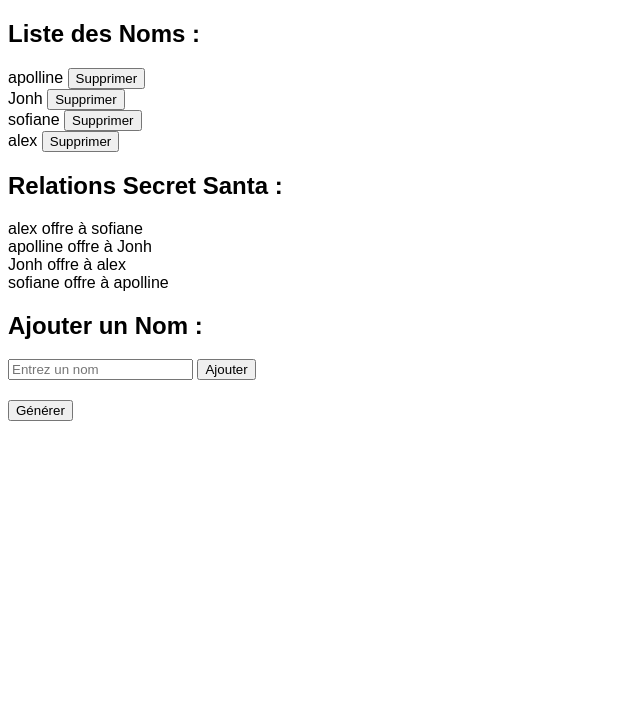
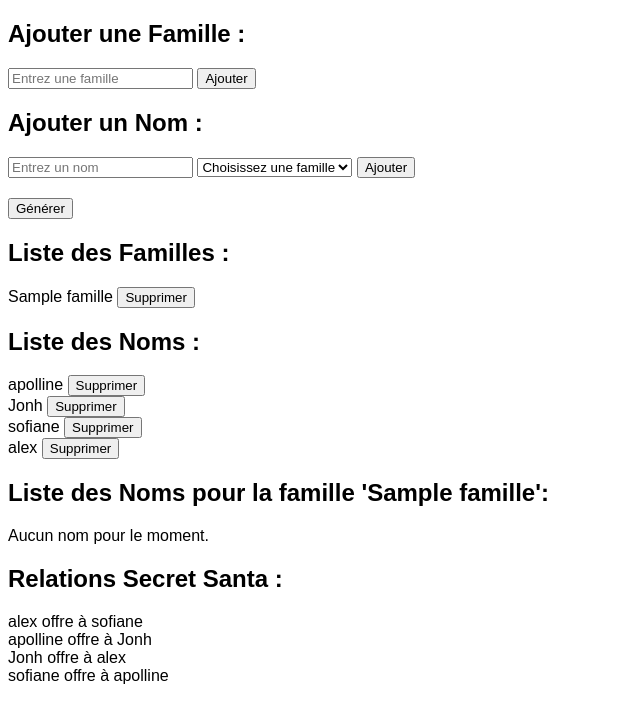
Before and after one commit to MathieuKer/secret_santa_quick, a PHP site: page / in a window 1280 px wide. Shown: the top 723 px of the page, without its empty margins (0-640 px from the left). Run offline with PHP 8.4, Linux system fonts and the light colour scheme; data comes from the database, SQL or seed files in the repository; tables that the repository leaves empty hold one stand-in row (values such as "Sample post").

Commit message:
organisation projet en plusieurs fichier. début de mise en place concept de famille

```diff
--- /dev/null
+++ b/conn1.php
@@ -0,0 +1,14 @@
+<?php
+// Connexion à la base de données
+$servername = "localhost";
+$username = "root";
+$password = "root";
+$dbname = "secret_santa";
+
+$conn = new mysqli($servername, $username, $password, $dbname);
+
+if ($conn->connect_error) {
+    die("La connexion a échoué : " . $conn->connect_error);
+}
+
+?>
--- /dev/null
+++ b/constructor.php
@@ -0,0 +1,70 @@
+<?php
+
+require_once 'functions.php';
+
+
+// Traitement pour associer un nouveau nom à une famille
+if ($_SERVER["REQUEST_METHOD"] == "POST" && !empty($_POST["new_name"]) && isset($_POST["selected_family"])) {
+    $new_name = $_POST["new_name"];
+    $selected_family = $_POST["selected_family"];
+
+    // Vérifier si le nom n'existe pas déjà
+    $sql_check = "SELECT COUNT(*) as count FROM personne WHERE nom = '$new_name'";
+    $result_check = $conn->query($sql_check);
+    $row_check = $result_check->fetch_assoc();
+    $count = $row_check['count'];
+
+    if ($count == 0) {
+        // Insertion du nouveau nom avec l'id de la famille dans la table `personne`
+        $sql = "INSERT INTO personne (nom, id_famille) VALUES ('$new_name', '$selected_family')";
+        $conn->query($sql);
+    }
+
+    // Appeler la fonction de mélange des noms
+    RandomizeNames($conn);
+}
+
+if ($_SERVER["REQUEST_METHOD"] == "POST" && !empty($_POST["new_family"])) {
+    // Récupération de la famille entrée dans le formulaire
+    $new_family = $_POST["new_family"];
+
+    // Vérifier si le nom n'existe pas déjà
+    $sql_check = "SELECT COUNT(*) as count FROM famille WHERE nom_famille = '$new_family'";
+    $result = $conn->query($sql_check);
+    $row = $result->fetch_assoc();
+    $count = $row['count'];
+
+    if ($count == 0) {
+        // Insertion de la nouvelle famille dans la table `famille`
+        $sql = "INSERT INTO famille (nom_famille) VALUES ('$new_family')";
+        $conn->query($sql);
+    }
+
+    RandomizeNames($conn);
+}
+
+// Suppression d'un nom si le bouton "Supprimer" est cliqué
+if ($_SERVER["REQUEST_METHOD"] == "POST" && isset($_POST["delete_name"])) {
+    $delete_name = $_POST["delete_name"];
+    $sql_delete = "DELETE FROM personne WHERE nom = '$delete_name'";
+    $conn->query($sql_delete);
+
+    RandomizeNames($conn);
+}
+
+// Suppression d'une famille si le bouton "Supprimer" est cliqué
+if ($_SERVER["REQUEST_METHOD"] == "POST" && isset($_POST["delete_family"])) {
+    $delete_family = $_POST["delete_family"];
+    $sql_delete = "DELETE FROM famille WHERE nom_famille = '$delete_family'";
+    $conn->query($sql_delete);
+
+    RandomizeNames($conn);
+}
+
+if ($_SERVER["REQUEST_METHOD"] == "POST" && isset($_POST["generate"])) {
+    // Suppression des données de la table `relation_secret_santa`
+    RandomizeNames($conn);
+}
+
+
+?>
--- /dev/null
+++ b/functions.php
@@ -0,0 +1,28 @@
+<?php
+
+function RandomizeNames($conn){
+    $sql_truncate = "TRUNCATE TABLE relation_secret_santa";
+    $conn->query($sql_truncate);
+
+    // Récupération de tous les noms de la table `personne`
+    $sql_select = "SELECT nom FROM personne";
+    $result = $conn->query($sql_select);
+
+    $names = [];
+    while ($row = $result->fetch_assoc()) {
+        $names[] = $row["nom"];
+    }
+
+    shuffle($names);
+
+    // Création des nouvelles relations Secret Santa
+    $numNames = count($names);
+    for ($i = 0; $i < $numNames; $i++) {
+        $id_giver = $names[$i];
+        $id_receiver = $names[($i + 1) % $numNames]; // Assurez-vous qu'une personne ne s'offre pas un cadeau à elle-même
+        $sql_insert = "INSERT INTO relation_secret_santa (id_giver, id_receiver) VALUES ('$id_giver', '$id_receiver')";
+        $conn->query($sql_insert);
+    }
+}
+
+?>
--- a/index.php
+++ b/index.php
@@ -1,3 +1,9 @@
+<?php
+    require_once 'conn1.php';
+    require_once 'constructor.php';
+
+?>
+
 <!DOCTYPE html>
 <html>
 <head>
@@ -17,45 +23,64 @@
 </head>
 <body>
 
+<h2>Ajouter une Famille :</h2>
+<form method="post" action="<?php echo htmlspecialchars($_SERVER["PHP_SELF"]); ?>">
+    <input type="text" name="new_family" placeholder="Entrez une famille" required>
+    <input type="submit" value="Ajouter">
+</form>
+
+<h2>Ajouter un Nom :</h2>
+<form method="post" action="<?php echo htmlspecialchars($_SERVER["PHP_SELF"]); ?>">
+    <input type="text" name="new_name" placeholder="Entrez un nom" required>
+
+    <!-- Ajout de la dropdownlist pour sélectionner une famille -->
+    <select name="selected_family" required>
+        <option value="" disabled selected>Choisissez une famille</option>
+        <?php
+            // Récupération de toutes les familles de la table `famille`
+            $sql_select_families = "SELECT id_famille, nom_famille FROM famille";
+            $result_families = $conn->query($sql_select_families);
+
+            while ($row_family = $result_families->fetch_assoc()) {
+                echo "<option value='" . $row_family["id_famille"] . "'>" . $row_family["nom_famille"] . "</option>";
+            }
+        ?>
+    </select>
+
+    <?php
+    // Vérifier si des familles existent avant d'afficher le bouton "Ajouter un Nom"
+    $sql_check_families = "SELECT COUNT(*) as count FROM famille";
+    $result_check_families = $conn->query($sql_check_families);
+    $row_check_families = $result_check_families->fetch_assoc();
+    $count_families = $row_check_families['count'];
+
+    if ($count_families > 0) {
+        echo '<input type="submit" value="Ajouter">';
+    } else {
+        echo '<input type="submit" value="Ajouter" disabled>';
+    }
+    ?>
+</form>
+
+<form method="post" action="<?php echo htmlspecialchars($_SERVER["PHP_SELF"]); ?>">
+    <input type="submit" name="generate" value="Générer">
+</form>
+
 <?php
-// Connexion à la base de données
-$servername = "localhost";
-$username = "root";
-$password = "";
-$dbname = "secret_santa";
 
-$conn = new mysqli($servername, $username, $password, $dbname);
+// Récupération de toutes les familles de la table `famille`
+$sql_select = "SELECT nom_famille FROM famille";
+$result = $conn->query($sql_select);
 
-if ($conn->connect_error) {
-    die("La connexion a échoué : " . $conn->connect_error);
-}
-
-if ($_SERVER["REQUEST_METHOD"] == "POST" && !empty($_POST["new_name"])) {
-    // Récupération du nom entré dans le formulaire
-    $new_name = $_POST["new_name"];
-
-    // Vérifier si le nom n'existe pas déjà
-    $sql_check = "SELECT COUNT(*) as count FROM personne WHERE nom = '$new_name'";
-    $result = $conn->query($sql_check);
-    $row = $result->fetch_assoc();
-    $count = $row['count'];
-
-    if ($count == 0) {
-        // Insertion du nouveau nom dans la table `personne`
-        $sql = "INSERT INTO personne (nom) VALUES ('$new_name')";
-        $conn->query($sql);
+if ($result->num_rows > 0) {
+    echo "<h2>Liste des Familles :</h2>";
+    echo "<ul>";
+    while ($row = $result->fetch_assoc()) {
+        echo "<li>" . $row["nom_famille"] . " <form method='post' action='".htmlspecialchars($_SERVER["PHP_SELF"])."' style='display:inline'><input type='hidden' name='delete_family' value='" . $row["nom_famille"] . "'><input type='submit' value='Supprimer'></form></li>";
     }
-
-    RandomizeNames($conn);
-}
-
-// Suppression d'un nom si le bouton "Supprimer" est cliqué
-if ($_SERVER["REQUEST_METHOD"] == "POST" && isset($_POST["delete_name"])) {
-    $delete_name = $_POST["delete_name"];
-    $sql_delete = "DELETE FROM personne WHERE nom = '$delete_name'";
-    $conn->query($sql_delete);
-
-    RandomizeNames($conn);
+    echo "</ul>";
+} else {
+    echo "Aucune famille pour le moment.";
 }
 
 // Récupération de tous les noms de la table `personne`
@@ -73,35 +98,30 @@ if ($result->num_rows > 0) {
     echo "Aucun nom pour le moment.";
 }
 
-if ($_SERVER["REQUEST_METHOD"] == "POST" && isset($_POST["generate"])) {
-    // Suppression des données de la table `relation_secret_santa`
-    RandomizeNames($conn);
+
+// Récupération de toutes les familles de la table `famille`
+$sql_select_families = "SELECT id_famille, nom_famille FROM famille";
+$result_families = $conn->query($sql_select_families);
+
+while ($row_family = $result_families->fetch_assoc()) {
+    echo "<h2>Liste des Noms pour la famille '" . $row_family["nom_famille"] . "':</h2>";
+
+    // Récupération des noms associés à la famille
+    $sql_select_names = "SELECT nom FROM personne WHERE id_famille = '" . $row_family["id_famille"] . "'";
+    $result_names = $conn->query($sql_select_names);
+
+    if ($result_names->num_rows > 0) {
+        echo "<ul>";
+        while ($row_name = $result_names->fetch_assoc()) {
+            echo "<li>" . $row_name["nom"] . "</li>";
+        }
+        echo "</ul>";
+    } else {
+        echo "Aucun nom pour le moment.";
+    }
 }
 
-function RandomizeNames($conn){
-    $sql_truncate = "TRUNCATE TABLE relation_secret_santa";
-    $conn->query($sql_truncate);
 
-    // Récupération de tous les noms de la table `personne`
-    $sql_select = "SELECT nom FROM personne";
-    $result = $conn->query($sql_select);
-
-    $names = [];
-    while ($row = $result->fetch_assoc()) {
-        $names[] = $row["nom"];
-    }
-
-    shuffle($names);
-
-    // Création des nouvelles relations Secret Santa
-    $numNames = count($names);
-    for ($i = 0; $i < $numNames; $i++) {
-        $id_giver = $names[$i];
-        $id_receiver = $names[($i + 1) % $numNames]; // Assurez-vous qu'une personne ne s'offre pas un cadeau à elle-même
-        $sql_insert = "INSERT INTO relation_secret_santa (id_giver, id_receiver) VALUES ('$id_giver', '$id_receiver')";
-        $conn->query($sql_insert);
-    }
-}
 
 // Affichage du contenu de la table `relation_secret_santa`
 $sql_select_relation = "SELECT id_giver, id_receiver FROM relation_secret_santa";
@@ -121,15 +141,5 @@ if ($result_relation->num_rows > 0) {
 $conn->close();
 ?>
 
-<h2>Ajouter un Nom :</h2>
-<form method="post" action="<?php echo htmlspecialchars($_SERVER["PHP_SELF"]); ?>">
-    <input type="text" name="new_name" placeholder="Entrez un nom" required>
-    <input type="submit" value="Ajouter">
-</form>
-
-<form method="post" action="<?php echo htmlspecialchars($_SERVER["PHP_SELF"]); ?>">
-    <input type="submit" name="generate" value="Générer">
-</form>
-
 </body>
 </html>
```
